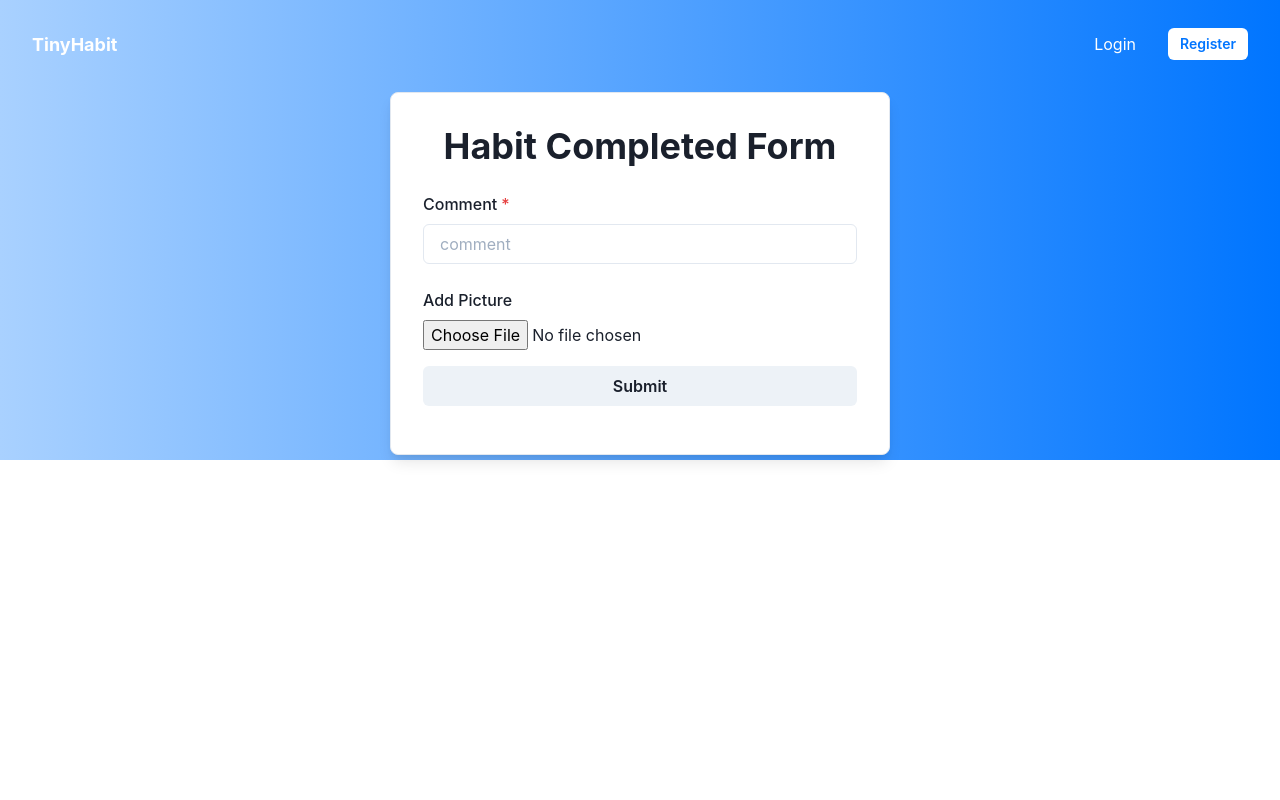
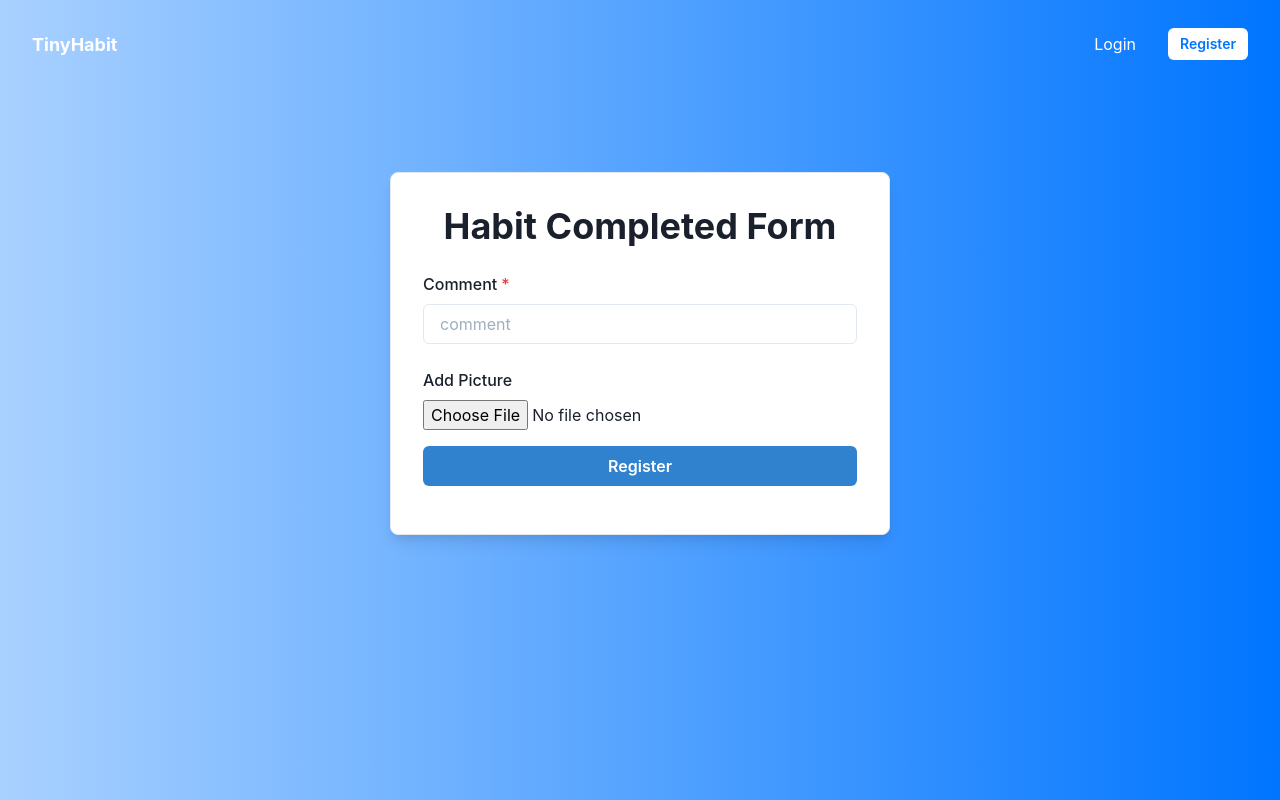
Before and after one commit to pete-livermore/habit-challenge-tracker, a React (Create React App) app in the folder client/: page /events/1/AddHabitCompletion in a window 1280 px wide. Built offline with nearby package versions, Linux system fonts and the light colour scheme; no server answers.

Commit message:
more changes

```diff
--- a/client/src/components/Event.js
+++ b/client/src/components/Event.js
@@ -91,8 +91,6 @@ const Event = () => {
       } else setUserHasJoined(false)
     }
   }, [profileData, eventData])
-
-
 
 
   const toAddHabitPage = () => {
--- a/client/src/components/Habits/AddHabitForm.js
+++ b/client/src/components/Habits/AddHabitForm.js
@@ -24,6 +24,8 @@ const AddHabitForm = () => {
   const [backEndError, setBackEndError] = useState('')
 
   const [getEvent, setGetEvent] = useState([])
+
+
 
   function handleChange(e) {
     const newObj = { ...habitFormData, [e.target.name]: e.target.value }
@@ -105,7 +107,7 @@ const AddHabitForm = () => {
       formErrors={formErrors}
       habitError={backEndError}
       handleImageUrl={handleImageUrl} />
-      <Box width='100%' zIndex='-1' position='absolute' top='0' left='0' bgGradient='linear(to-r, first, third)' height={{ base: '460px', md: '460x', lg: '460' }}>
+      <Box width='100%' height='100vh' zIndex='-1' position='absolute' top='0' left='0' bgGradient='linear(to-r, first, third)' >
       </Box>
       </>
 
--- a/client/src/components/Habits/HabitFormTemplate.js
+++ b/client/src/components/Habits/HabitFormTemplate.js
@@ -1,4 +1,4 @@
-import React from 'react'
+import React, { useState } from 'react'
 import { ImageUpload } from '../helper/ImageUpload'
 // Import Bootstrap Components
 import {
@@ -9,12 +9,20 @@ import {
     FormLabel,
     Input,
     Button,
-    Alert
+    Alert,
+    AlertIcon,
+    Spinner
 
   } from '@chakra-ui/react'
 
-const HabitFormTemplate = ({ formData, formErrors, handleChange, handleSubmit, habitError, handleImageUrl }) => (
-    <Flex width="full" align="center" justifyContent="center">
+const HabitFormTemplate = ({ formData, formErrors, handleChange, handleSubmit, habitError, handleImageUrl }) => {
+
+  const [imageUploading, setImageUploading] = useState(false)
+  const [alert, setAlert] = useState(false)
+
+  return (
+    <>
+    <Flex width="full" align="center" justifyContent="center" mt='20'>
     <Box width='100%' p={8} backgroundColor='white' maxWidth="500px" borderWidth={1} borderRadius={8} boxShadow="lg">
         <>
           <Box textAlign="center">
@@ -36,16 +44,29 @@ const HabitFormTemplate = ({ formData, formErrors, handleChange, handleSubmit, h
                 value={formData.picture}
                 name='picture'
                 handleImageUrl={handleImageUrl}
+                setImageUploading={setImageUploading}
               />
               </FormControl>
               {/* {formErrors.picture && <Alert status='error' mt={4}>{formErrors.picture}</Alert>} */}
             {/* Error + Button */}
-            <Button type="submit" width="full" mt={4}>Submit</Button>
+            {!imageUploading ?
+              <Button type="submit" colorScheme='blue' width="full" mt={4}>Register</Button>
+              :
+              <Spinner mt='4' />
+            }
+            {alert &&
+              <Alert status='error'>
+                <AlertIcon />
+                Please show a picture of your habit
+              </Alert>
+            }
             </form>
           </Box>
         </>
     </Box>
     </Flex>
-)
+    </>
+    )
+}
 
 export default HabitFormTemplate
```
